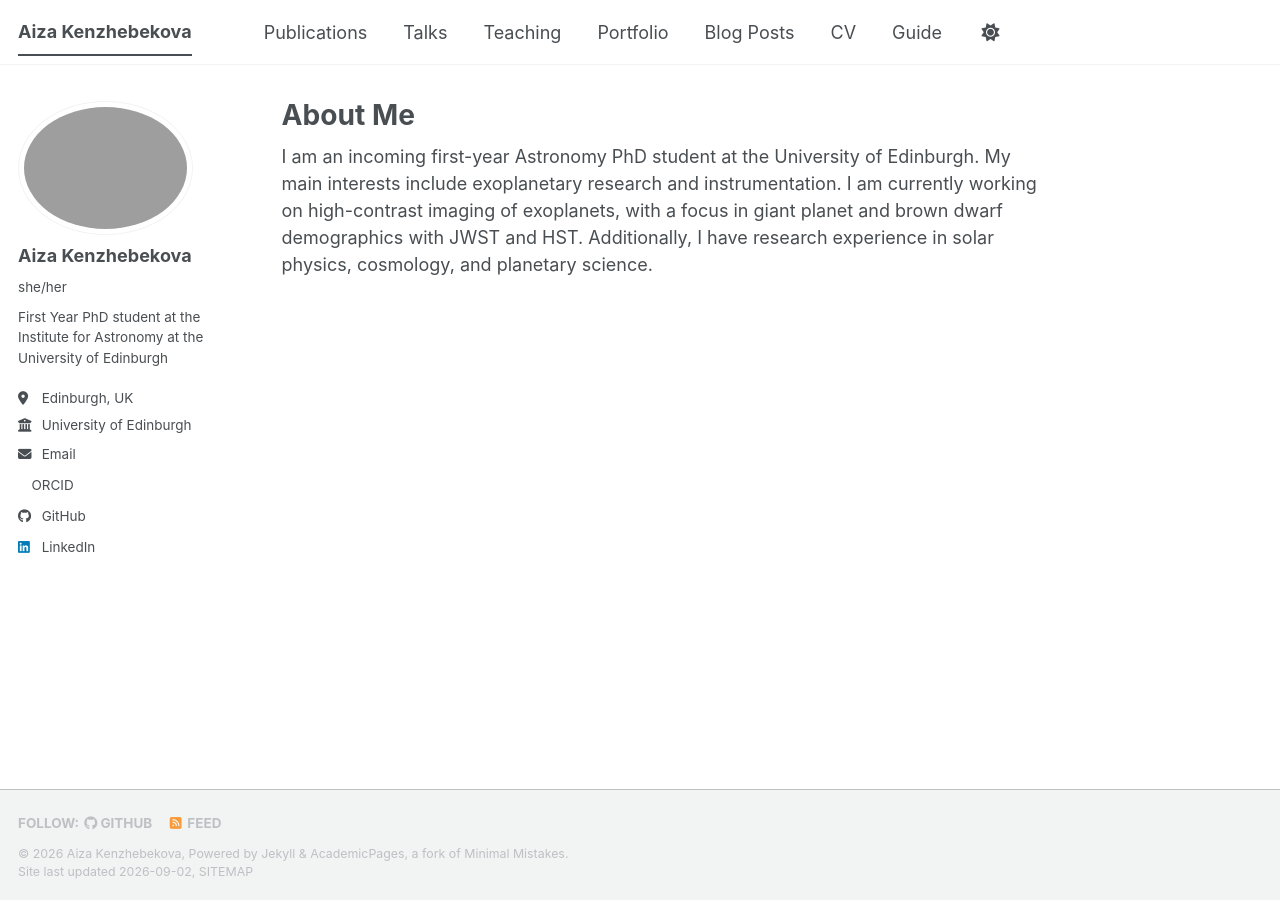
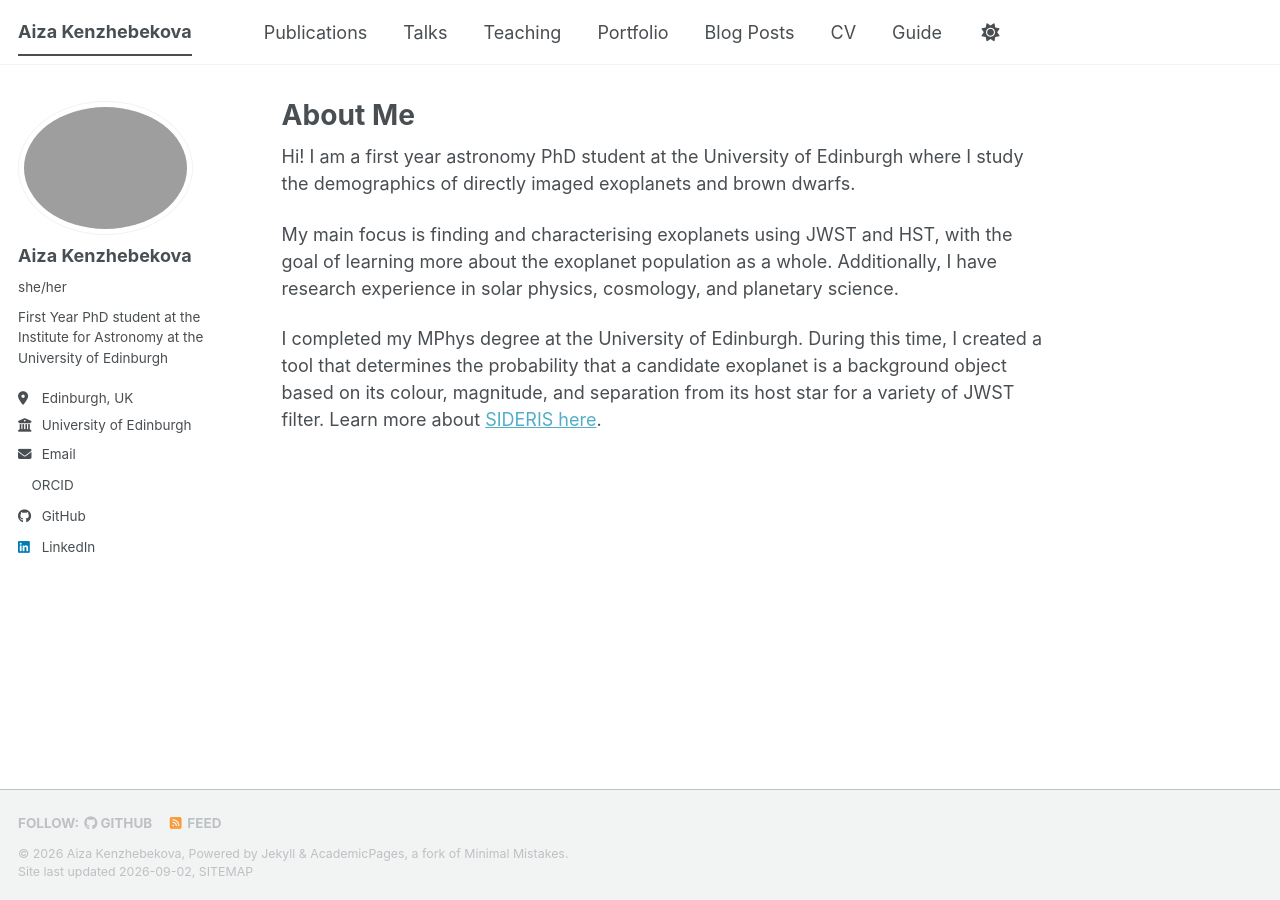
Before and after one commit to aiza-kenzhebekova/aiza-kenzhebekova.github.io, a Jekyll site: the page built from _pages/about.md, in a window 1280 px wide. Built offline with Jekyll 4.4.1, drawn with Linux system fonts in a browser that asks for light colours; a style sheet for code colours, icons or effects is not loaded.

Commit message:
Update about.md

```diff
--- a/_pages/about.md
+++ b/_pages/about.md
@@ -7,4 +7,8 @@ redirect_from:
   - /about.html
 ---
 
-I am an incoming first-year Astronomy PhD student at the University of Edinburgh.  My main interests include exoplanetary research and instrumentation. I am currently working on high-contrast imaging of exoplanets, with a focus in giant planet and brown dwarf demographics with JWST and HST. Additionally, I have research experience in solar physics, cosmology, and planetary science.
+Hi! I am a first year astronomy PhD student at the University of Edinburgh where I study the demographics of directly imaged exoplanets and brown dwarfs.
+
+My main focus is finding and characterising exoplanets using JWST and HST, with the goal of learning more about the exoplanet population as a whole. Additionally, I have research experience in solar physics, cosmology, and planetary science.
+
+I completed my MPhys degree at the University of Edinburgh. During this time, I created a tool that determines the probability that a candidate exoplanet is a background object based on its colour, magnitude, and separation from its host star for a variety of JWST filter. Learn more about [SIDERIS here](https://github.com/aiza-kenzhebekova/SIDERIS).
```
